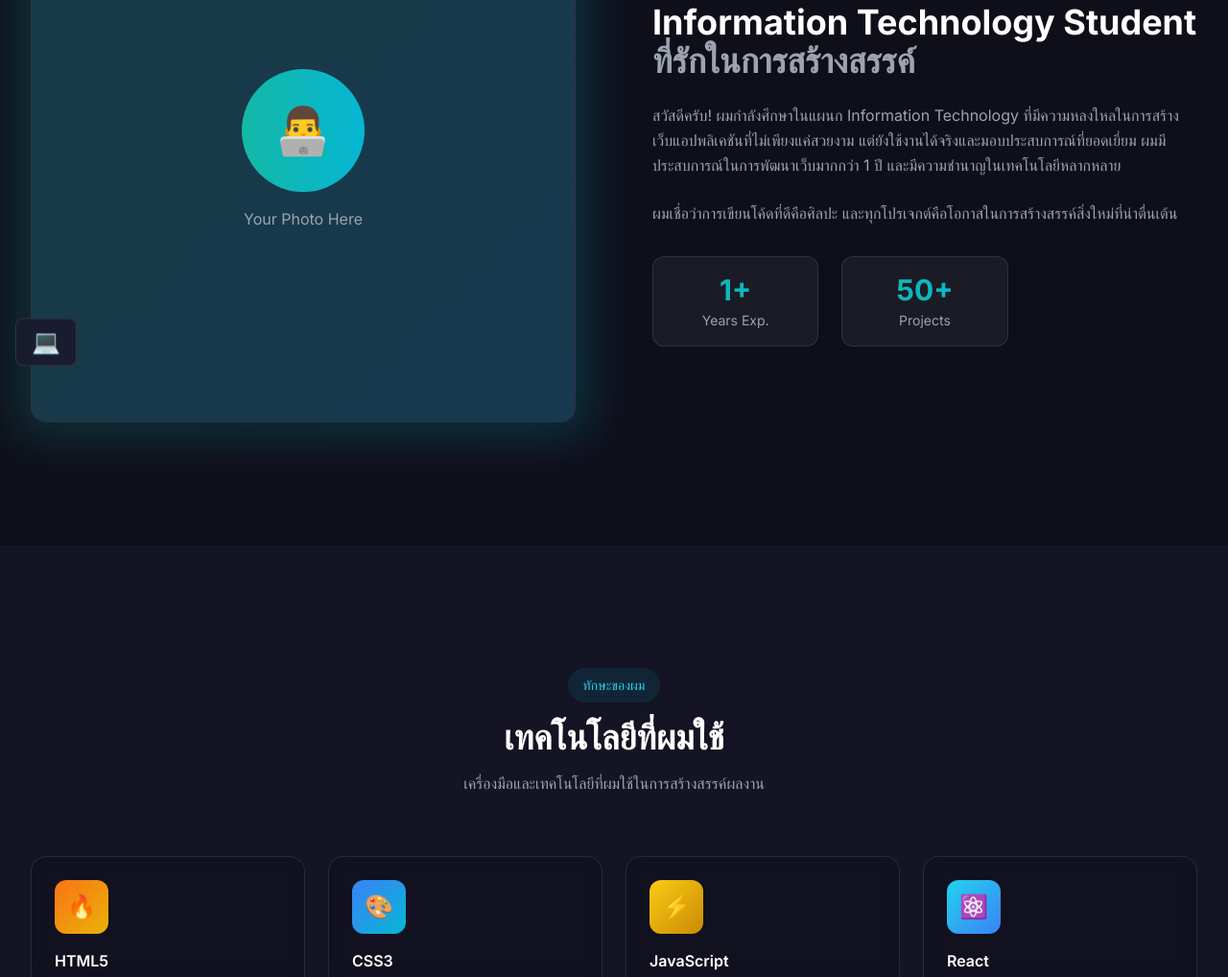
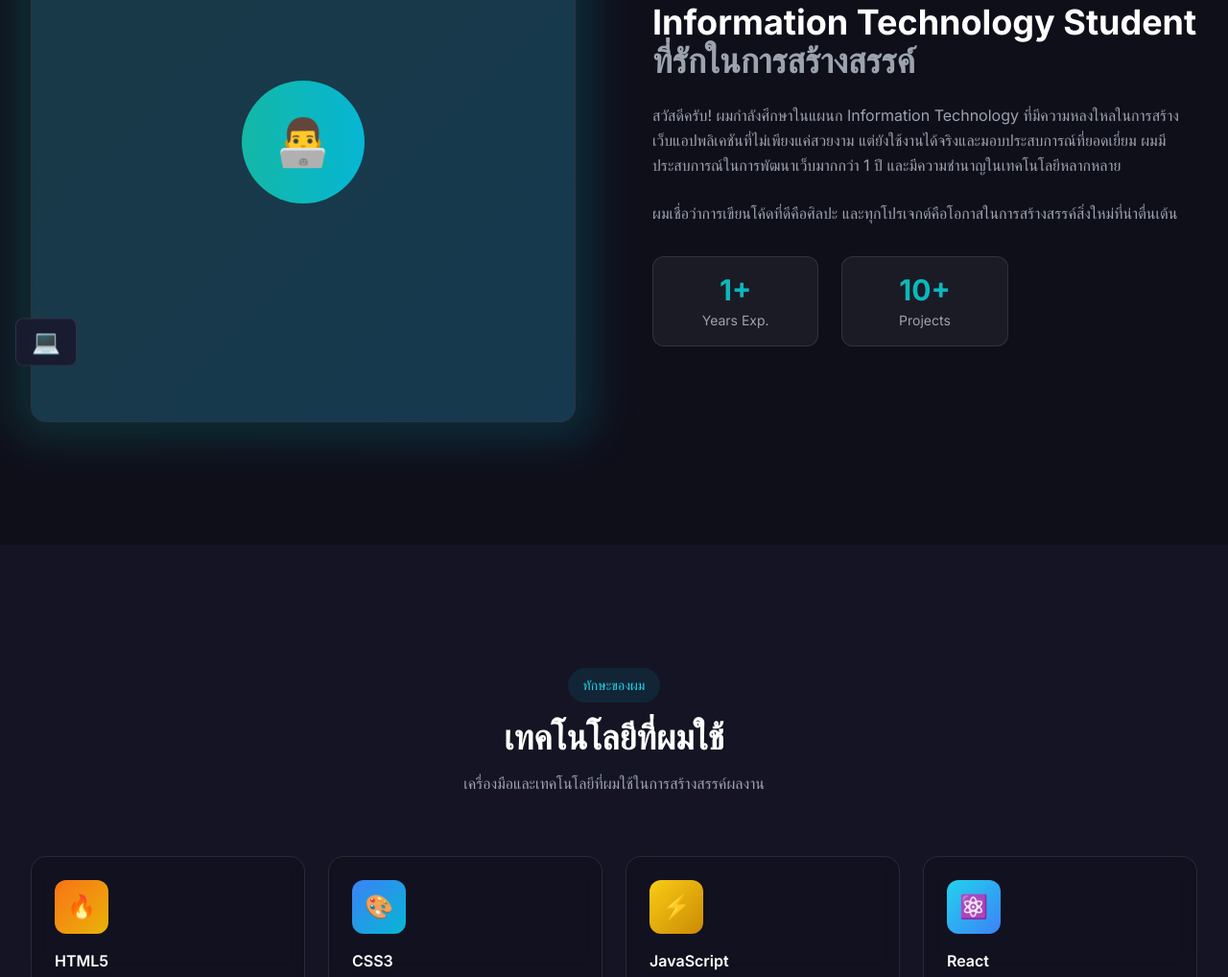
Before and after one commit to itztaradonn/Portfolio, a plain HTML site: page index.html in a window 1280 px wide. Shown: the part 1056-2074 px from the top of the page at 96% size. Drawn offline with nearby package versions, Linux system fonts and the light colour scheme.

Commit message:
Update index.html

```diff
--- a/index.html
+++ b/index.html
@@ -197,7 +197,7 @@
                                         class="w-32 h-32 bg-gradient-to-r from-teal-500 to-cyan-500 rounded-full mx-auto mb-4 flex items-center justify-center text-5xl">
                                         👨‍💻
                                     </div>
-                                    <span class="text-gray-400">Your Photo Here</span>
+                                    <span class="text-gray-400"></span>
                                 </div>
                             </div>
                         </div>
@@ -244,7 +244,7 @@
                         <div class="text-center p-4 bg-white/5 rounded-xl border border-white/10">
                             <div
                                 class="text-3xl font-bold bg-gradient-to-r from-teal-500 to-cyan-500 bg-clip-text text-transparent">
-                                50+</div>
+                                10+</div>
                             <div class="text-sm text-gray-400 mt-1">Projects</div>
                         </div>
 
```
